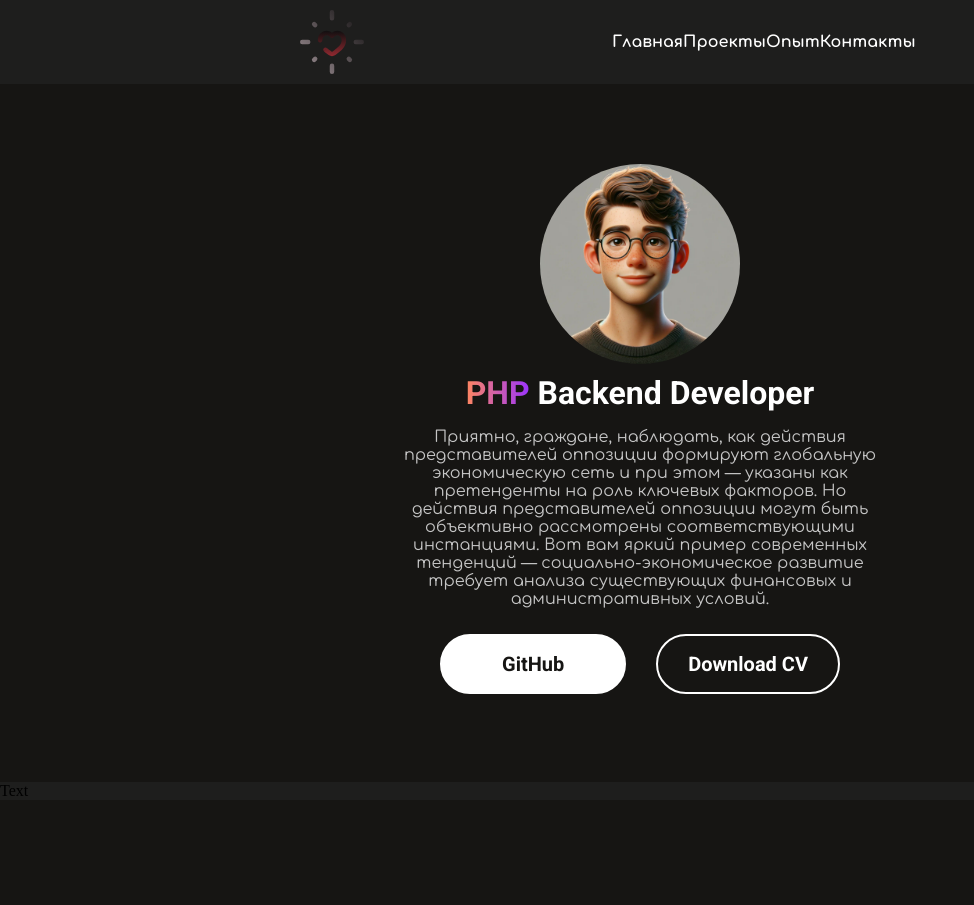
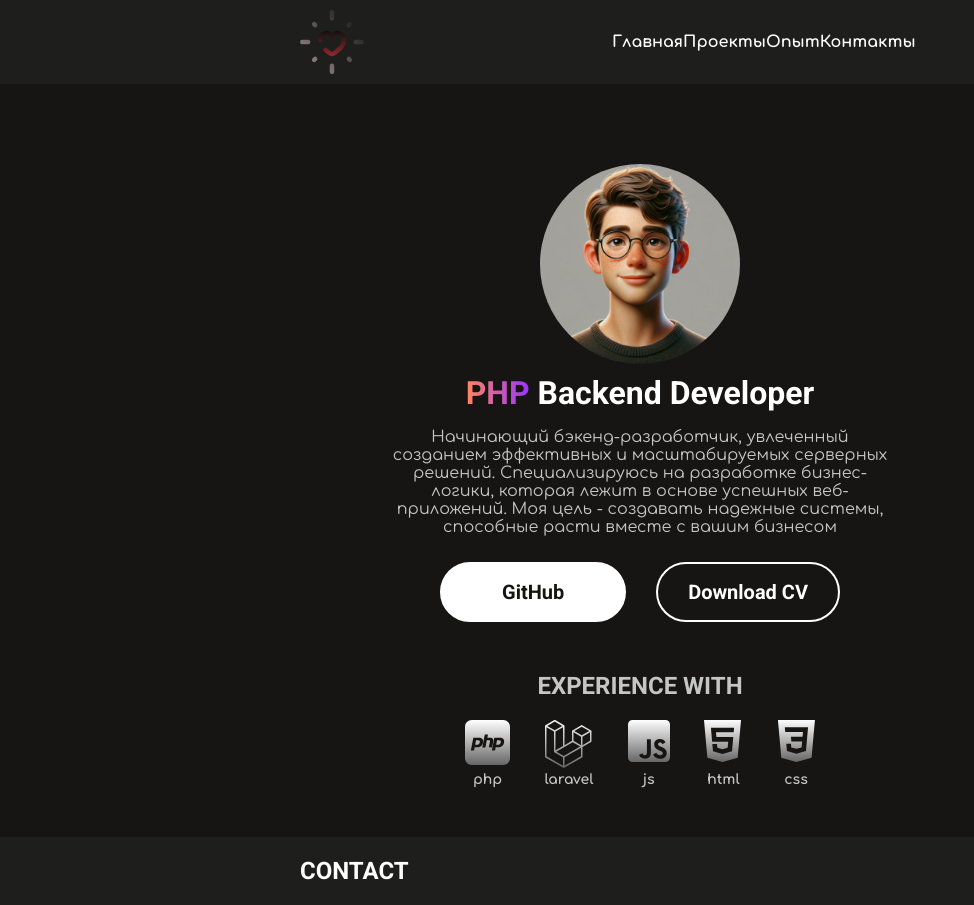
Before and after one commit to Shinoii/Site-portfolio, a plain HTML site: page index.html in a window 1280 px wide. Shown: the whole page, without its empty margins (0-974 px from the left). Before the commit the page ends 800 px from the top, so only its background shows below. Drawn offline with Linux system fonts and the light colour scheme.

Commit message:
Add new section experience

```diff
--- a/index.html
+++ b/index.html
@@ -32,18 +32,55 @@
                 <h1 class="title__text"><span class="gradient">PHP</span> Backend Developer</h1>
             </div>
             <div class="main__subtitle">
-                <p class="subtitle__text">
-                    Приятно, граждане, наблюдать, как действия представителей оппозиции формируют глобальную экономическую сеть и при этом — указаны как претенденты на роль ключевых факторов. Но действия представителей оппозиции могут быть объективно рассмотрены соответствующими инстанциями. Вот вам яркий пример современных тенденций — социально-экономическое развитие требует анализа существующих финансовых и административных условий.
-                </p>
+                <p class="subtitle__text">Начинающий бэкенд-разработчик, увлеченный созданием эффективных и масштабируемых серверных решений. Специализируюсь на разработке бизнес-логики, которая лежит в основе успешных веб-приложений. Моя цель - создавать надежные системы, способные расти вместе с вашим бизнесом</p>
             </div>
             <div class="main__links">
                 <a href = '#' class="links__link link github-link">GitHub</a>
                 <a href = '#' class="links__link link cv-link">Download CV</a>
             </div>
         </div>
+        <div class="experience">
+            <div class="title">
+                <h2 class="title__text">experience with</h2>
+            </div>
+            <div class="technologies">
+                <div class="technologies__item">
+                    <div class="item__logo">
+                        <img src="images/php.svg" alt="">
+                    </div>
+                    <div class="item__title">php</div>
+                </div>
+                <div class="technologies__item">
+                    <div class="item__logo">
+                        <img src="images/laravel.svg" alt="">
+                    </div>
+                    <div class="item__title">laravel</div>
+                </div>
+                <div class="technologies__item">
+                    <div class="item__logo">
+                        <img src="images/javascript.svg" alt="">
+                    </div>
+                    <div class="item__title">js</div>
+                </div>
+                <div class="technologies__item">
+                    <div class="item__logo">
+                        <img src="images/html.svg" alt="">
+                    </div>
+                    <div class="item__title">html</div>
+                </div>
+                <div class="technologies__item">
+                    <div class="item__logo">
+                        <img src="images/css.svg" alt="">
+                    </div>
+                    <div class="item__title">css</div>
+                </div>
+            </div>
+        </div>
     </main>
     <footer class="footer">
-        Text
+        <div class="title">
+            <h2 class="title__text">contact</h2>
+        </div>
     </footer>
 </body>
 </html>
--- a/styles/index.scss
+++ b/styles/index.scss
@@ -68,12 +68,9 @@ body{
 }
 
 .main{
-    width: 100%;
-    height: 100%;
+    flex-grow: 1;
     padding: 80px 300px 0px 300px;
     .about-me{
-        width: 100%;
-        height: 100%;
         display: flex;
         align-items: center;
         flex-direction: column;
@@ -123,9 +120,50 @@ body{
             }
         }
     }
+    .experience{
+        margin-top: 30px;
+        display: flex;
+        flex-direction: column;
+        align-items: center;
+        .title{
+            &__text{
+                font-size: 24px;
+                font-family: $headingFont;
+                text-transform: uppercase;
+                font-weight: bold;
+                color: #C5C5C5;
+            }
+        }
+        .technologies{
+            display: flex;
+            justify-content: space-between;
+            width: 350px;
+            &__item{
+                display: flex;
+                align-items: center;
+                justify-content: space-between;
+                flex-direction: column;
+                .item__title{
+                    color: #C5C5C5;
+                    font-family: $mainFont;
+                    font-weight: bold;
+                    font-size: 14px;
+                }
+            }
+        }
+    }
 }
 
 .footer{
-    margin-top: auto;
+    margin-top: 50px;
+    flex-shrink: 0;
     background-color: $footerColor;
+    padding: 0px 300px 0px 300px;
+    .title{
+        &__text{
+            font-family: $headingFont;
+            color: $textColor;
+            text-transform: uppercase;
+        }
+    }
 }
```
Also changed, not shown: images/css.svg (added), images/html.svg (added), images/javascript.svg (added), images/laravel.svg (added), images/php.svg (added), styles/index.css.
